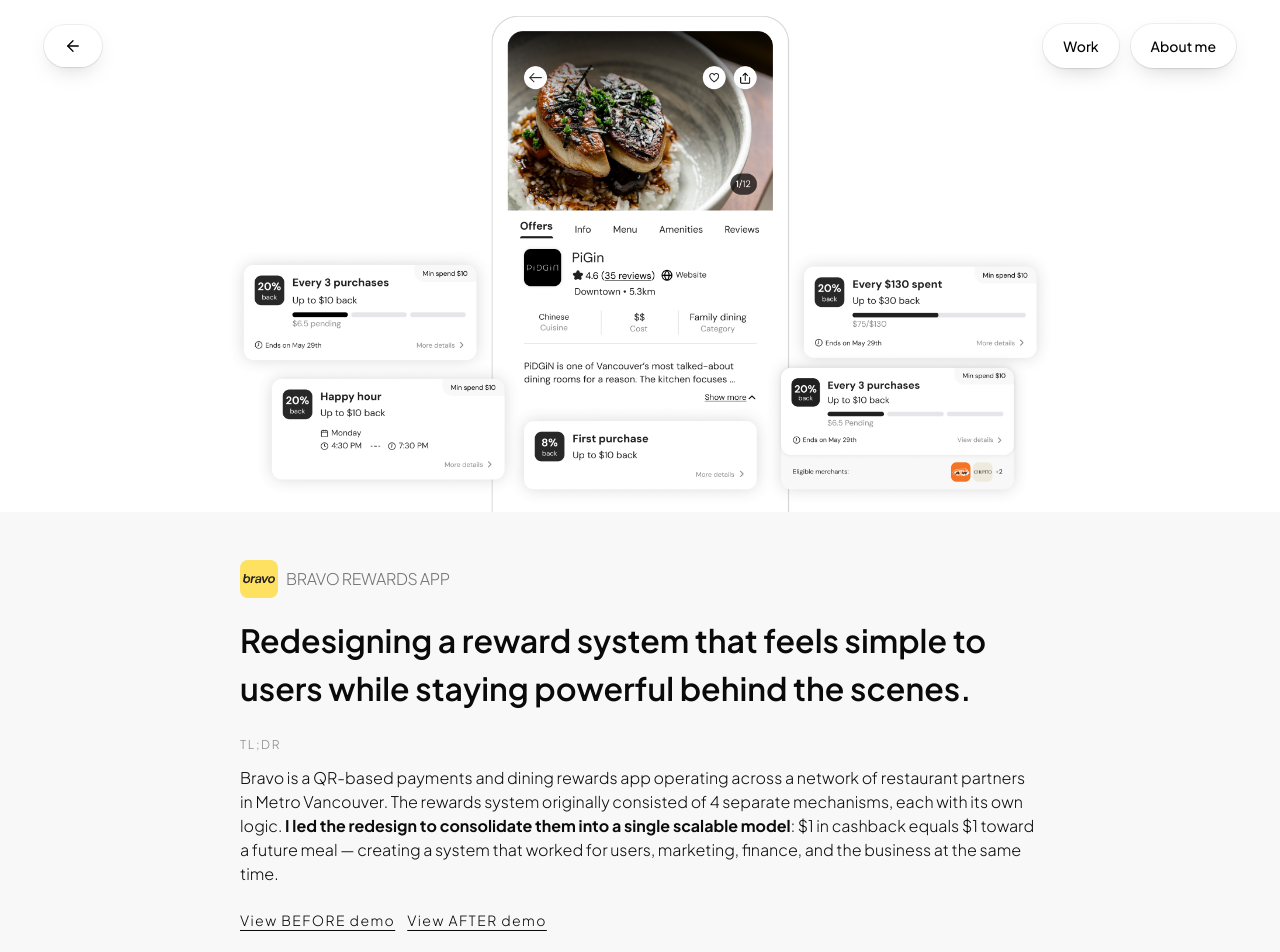
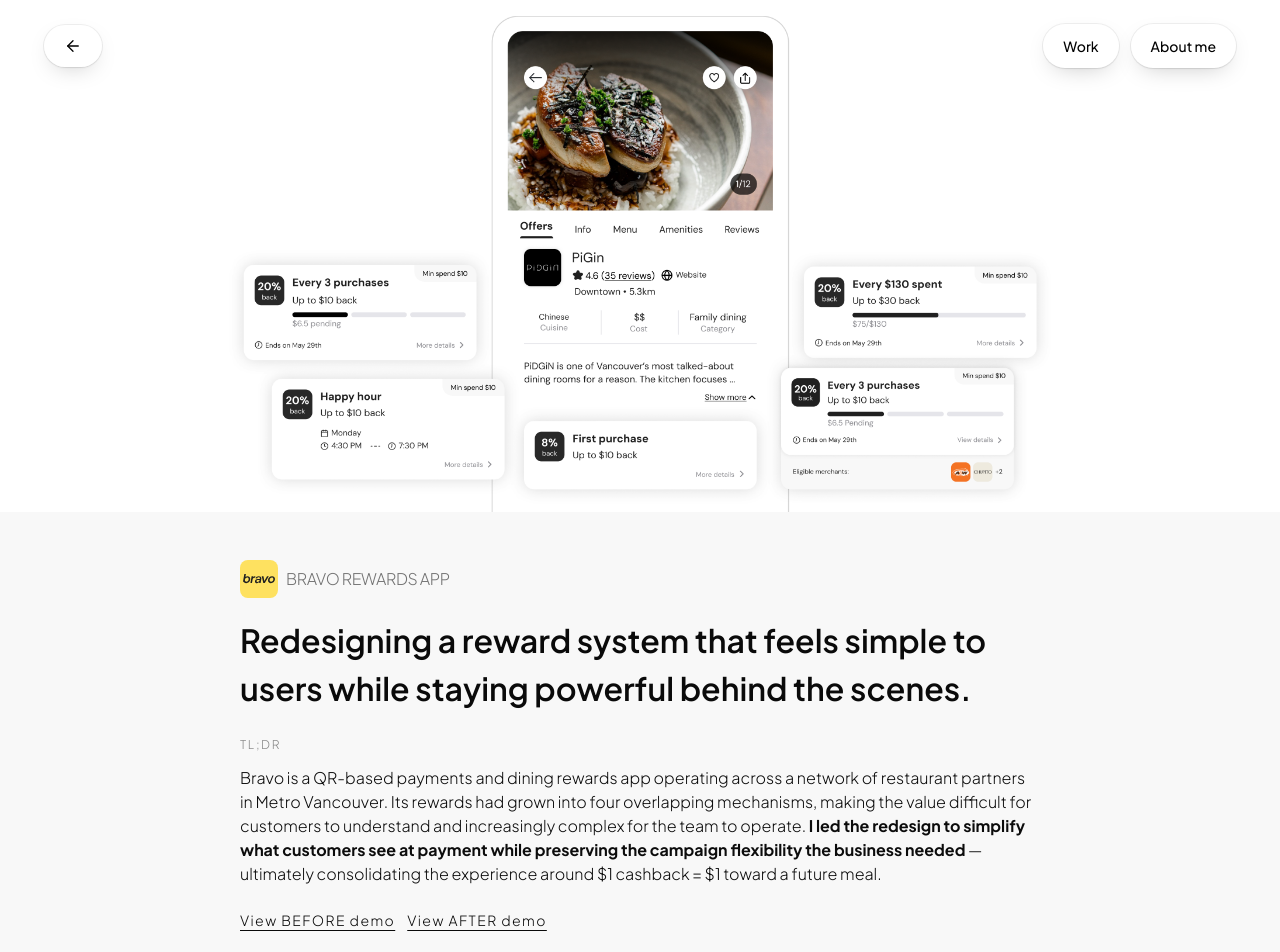
Before and after one commit to siyayang0420/siya-portfolio, a Next.js app: page /simplifying-a-consumer-fintech-reward-engine in a window 1280 px wide. Shown: the top 952 px of the page. Built offline with nearby package versions, Linux system fonts and the light colour scheme.

Commit message:
Refine Bravo case study overview

```diff
--- a/app/[slug]/page.tsx
+++ b/app/[slug]/page.tsx
@@ -131,16 +131,18 @@ export default async function ProjectPage({
             {project.slug === BRAVO_SLUG ? (
               <p className="text-[16px] text-ink">
                 Bravo is a QR-based payments and dining rewards app operating
-                across a network of restaurant partners in Metro Vancouver. The
-                rewards system originally consisted of 4 separate mechanisms,
-                each with its own logic.{' '}
+                across a network of restaurant partners in Metro Vancouver. Its
+                rewards had grown into four overlapping mechanisms, making the
+                value difficult for customers to understand and increasingly
+                complex for the team to operate.{' '}
+                {/* The ownership claim carries the bold, as it did before —
+                    it is the one sentence a skimming reader should catch. */}
                 <strong className="font-bold">
-                  I led the redesign to consolidate them into a single scalable
-                  model
-                </strong>
-                : $1 in cashback equals $1 toward a future meal — creating a
-                system that worked for users, marketing, finance, and the
-                business at the same time.
+                  I led the redesign to simplify what customers see at payment
+                  while preserving the campaign flexibility the business needed
+                </strong>{' '}
+                — ultimately consolidating the experience around $1 cashback =
+                $1 toward a future meal.
               </p>
             ) : (
               <p className="text-[16px] text-ink">{project.overview}</p>
--- a/content/projects.ts
+++ b/content/projects.ts
@@ -48,8 +48,10 @@ export const projects: Project[] = [
     year: '2025',
     role: 'Lead Product Designer',
     collaborators: 'CEO • 1 Marketing manager • 4 Software Engineers',
+    // Must stay in sync with the marked-up copy in app/[slug]/page.tsx, which
+    // renders this TL;DR directly so one clause can carry a <strong>.
     overview:
-      "Bravo Rewards App is a QR-based payments and dining rewards app operating across a network of restaurant partners in Metro Vancouver. Bravo's reward system had 4 separate mechanisms, each with its own logic. I help to reshape the experience consolidating them into one model : $1 cashback equals $1 toward the next meal, and made the system work for users, marketing, finance, and the business at the same time.",
+      'Bravo is a QR-based payments and dining rewards app operating across a network of restaurant partners in Metro Vancouver. Its rewards had grown into four overlapping mechanisms, making the value difficult for customers to understand and increasingly complex for the team to operate. I led the redesign to simplify what customers see at payment while preserving the campaign flexibility the business needed — ultimately consolidating the experience around $1 cashback = $1 toward a future meal.',
     tags: ['Fintech', 'Payments', 'Systems Design'],
     cardBg: 'linear-gradient(135deg, #1a1a2e 0%, #16213e 50%, #0f3460 100%)',
     heroBg: '#D9D9D9',
```
